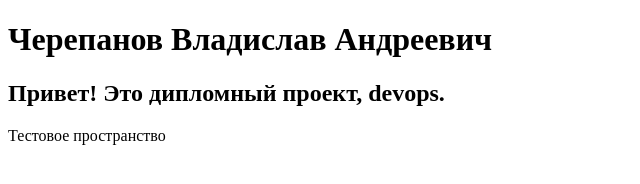
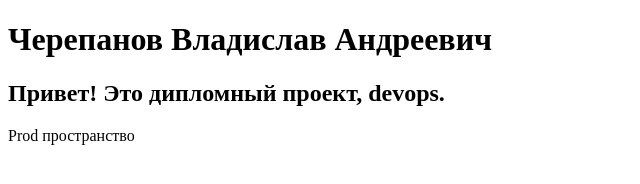
Before and after one commit to plusvaldis/simple-nginx-dev, a plain HTML site: page static/index.html in a window 1280 px wide. Shown: the full height of the page, 0-640 px from the left. Drawn offline with Linux system fonts and the light colour scheme.

Commit message:
Update index.html

```diff
--- a/static/index.html
+++ b/static/index.html
@@ -9,7 +9,7 @@
     <h1>Черепанов Владислав Андреевич </h1>
 
     <h2> Привет! Это дипломный проект, devops. </h2>
-    Тестовое пространство
+    Prod пространство
 
 </body>
 </html>
```
